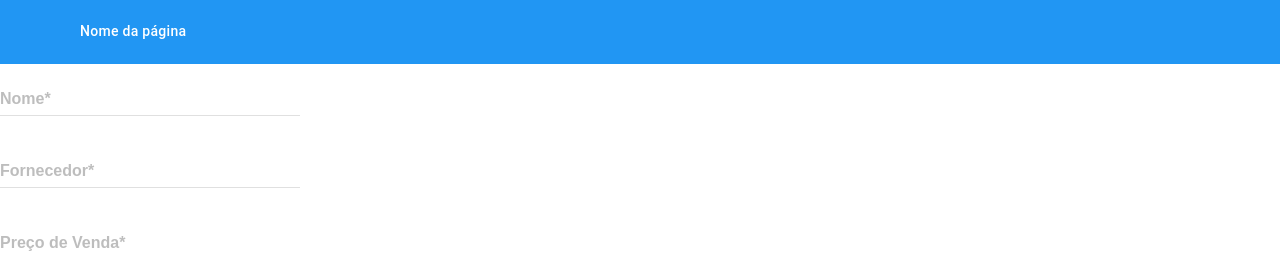
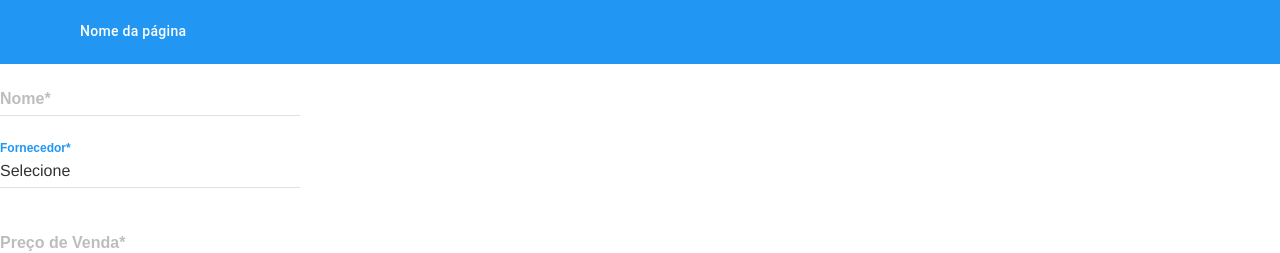
Before and after one commit to Rafael-Miceli/SimlpeSeller-Front, a React app in the folder SimpleSellerWebFront/: page / in a window 1280 px wide. Shown: the top 253 px of the page. Built offline with nearby package versions, Linux system fonts and the light colour scheme.

Commit message:
Adicionando novos fornecedores e selecionando eles

```diff
--- a/SimpleSellerWebFront/src/App.js
+++ b/SimpleSellerWebFront/src/App.js
@@ -1,5 +1,4 @@
 import React, { Component } from 'react';
-import logo from './logo.svg';
 import './App.css';
 import Product from './InputData/Product';
 
--- a/SimpleSellerWebFront/src/InputData/Product.js
+++ b/SimpleSellerWebFront/src/InputData/Product.js
@@ -9,7 +9,8 @@ class Product extends Component {
     this.state = {
       showModal: false,
       providerName: "",
-      providers: []
+      providers: [],
+      selectedProvider: {'value': 0, 'label': 'Selecione'}
     };
   }
 
@@ -25,8 +26,9 @@ class Product extends Component {
   addProvider() {
     console.log("Adicionando fornecedor ", this.state.providerName);
     var actualProviders = this.state.providers;
-    actualProviders.push({'value': 3, 'label': this.state.providerName});
-    this.setState({ showModal: false, providers: actualProviders });
+    var newProvider = {'value': actualProviders[actualProviders.length - 1].value + 1, 'label': this.state.providerName};
+    actualProviders.push(newProvider);
+    this.setState({ showModal: false, providers: actualProviders, selectedProvider: newProvider });
   }
 
   closeModal() {
@@ -35,8 +37,8 @@ class Product extends Component {
   }
 
   listProviders() {
-    return this.state.providers.map((provider)=>{
-       return <li id={provider.value} className="mdl-menu__item">{provider.label}</li>
+    return this.state.providers.map((provider)=> {
+       return <li onClick={(e) => {console.log(provider); this.setState({selectedProvider: provider});}} key={provider.value} className="mdl-menu__item">{provider.label}</li>
     });
   }
 
@@ -49,10 +51,10 @@ class Product extends Component {
         </div>
         <div>
         <div className="mdl-textfield mdl-js-textfield mdl-textfield--floating-label getmdl-select">
-          <input className="mdl-textfield__input" type="text" id="fornecedor" value="" readOnly tabIndex="-1" onChange={(e) => {e.target.required = true}} />
-          <label htmlFor="fornecedor" className="mdl-textfield__label">Fornecedor*</label>
-          <ul htmlFor="fornecedor" className="mdl-menu mdl-menu--bottom-left mdl-js-menu">
-              <li onClick={this.modalAddProvider.bind(this)} className="mdl-menu__item">Criar novo <i className="material-icons">add</i></li>
+          <input className="mdl-textfield__input" type="text" id="provider" value={this.state.selectedProvider.label} readOnly tabIndex="-1" onChange={(e) => {e.target.required = true;}} />
+          <label htmlFor="provider" className="mdl-textfield__label">Fornecedor*</label>
+          <ul htmlFor="provider" className="mdl-menu mdl-menu--bottom-left mdl-js-menu">
+              <li key="0" onClick={this.modalAddProvider.bind(this)} className="mdl-menu__item">Criar novo <i className="material-icons">add</i></li>
               {this.listProviders()}
           </ul>
         </div>
@@ -82,7 +84,7 @@ class Product extends Component {
           </Modal.Header>
           <Modal.Body>
             <div className="mdl-textfield mdl-js-textfield mdl-textfield--floating-label">
-              <input className="mdl-textfield__input" type="text" name="providerName" id="providerName" placeholder="Nome" onChange={(e) => {e.target.required = true; this.state.providerName = e.target.value}} />
+              <input className="mdl-textfield__input" type="text" name="providerName" id="providerName" placeholder="Nome" onChange={(e) => {e.target.required = true; this.setState({providerName: e.target.value});}} />
             </div>
           </Modal.Body>
           <Modal.Footer>
```
